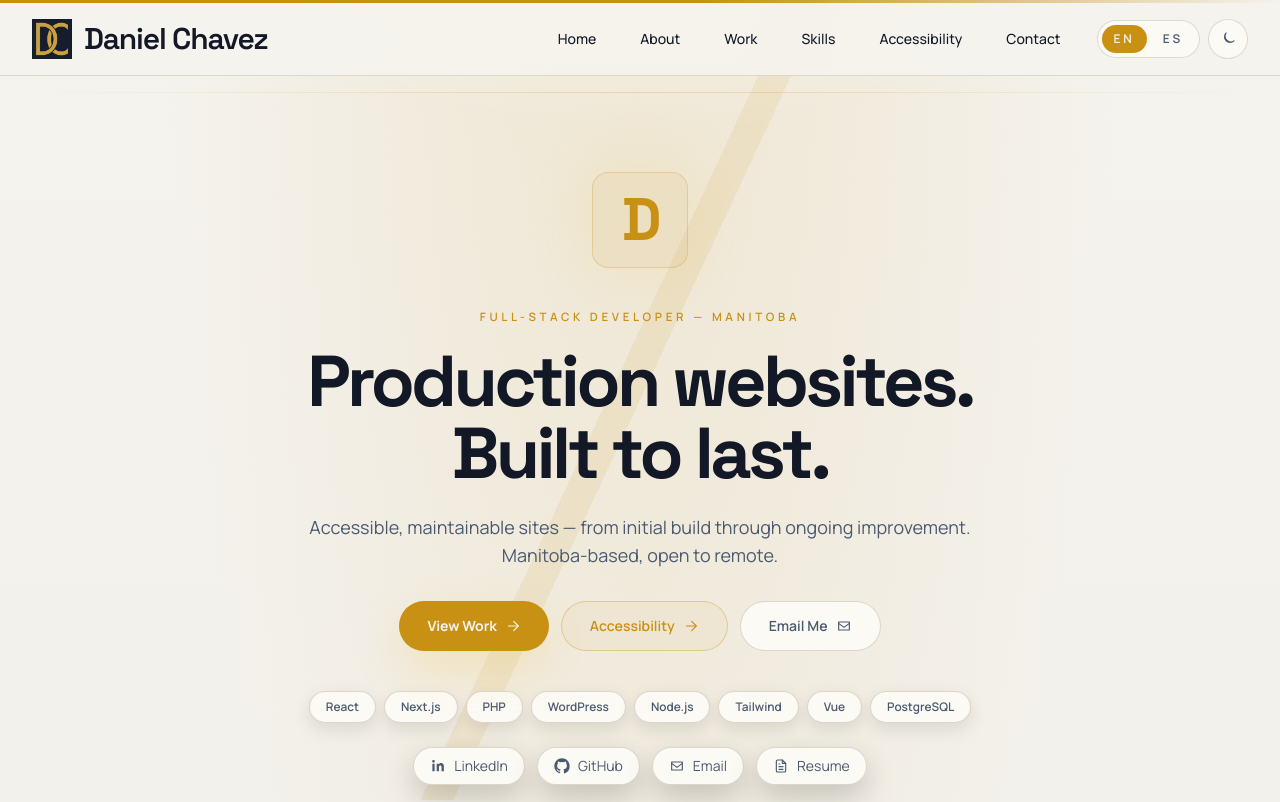
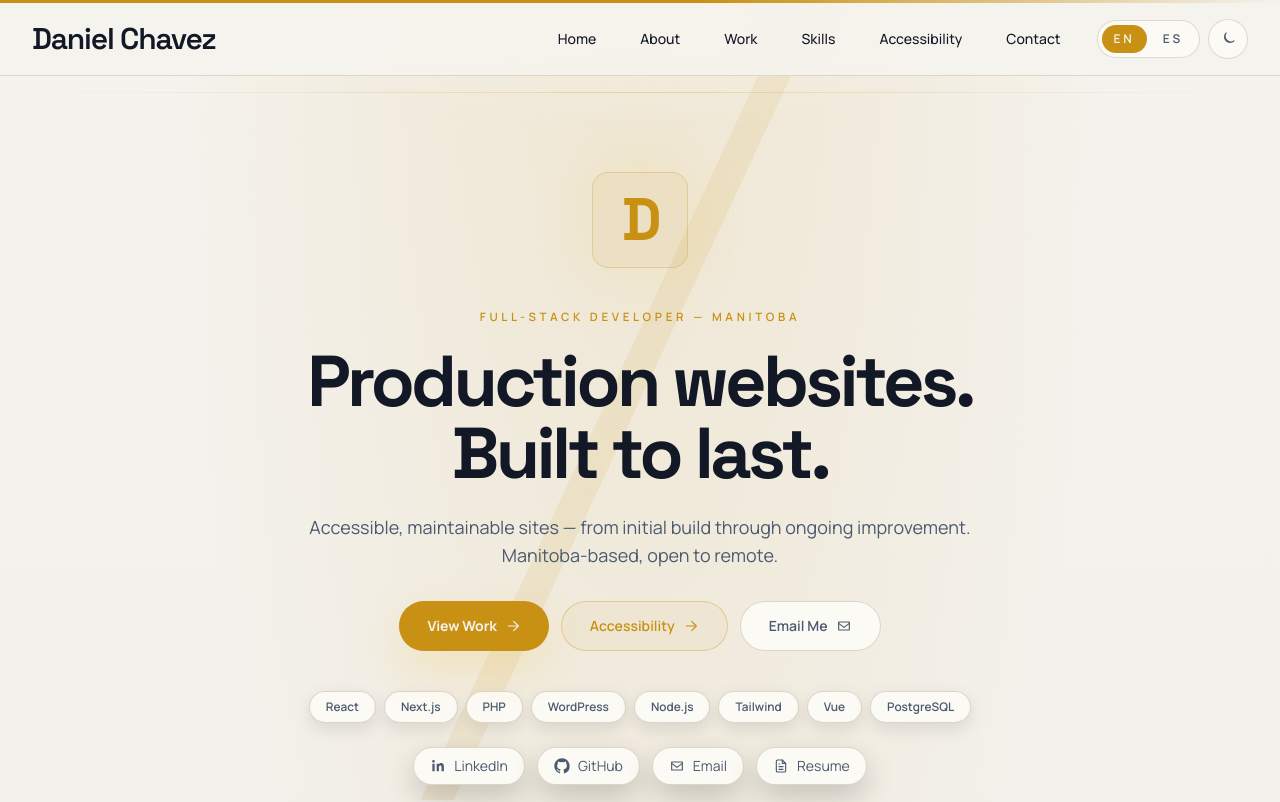
Before and after one commit to dchavez3395/Portfolio2026, a React (Vite) app: page / in a window 1280 px wide. Shown: the top 802 px of the page. Built offline with nearby package versions, Linux system fonts and the light colour scheme.

Commit message:
fix: remove logo mark — text-only nav and hero, no brand icon

```diff
--- a/src/App.jsx
+++ b/src/App.jsx
@@ -579,19 +579,6 @@ const ResumeIcon = ({ className = "" }) => (
   </svg>
 );
 
-const BrandLogo = ({ className = "" }) => (
-  <div
-    className={`relative flex items-center justify-center rounded-2xl ${className}`}
-  >
-    <img
-      src="/dc-logo.webp"
-      alt="Daniel Chavez brand logo"
-      className="h-28 w-28 object-contain"
-      loading="eager"
-    />
-  </div>
-);
-
 const AccessibilityPage = ({ t, sectionLink }) => (
   <>
     <header className="relative w-full bg-gradient-to-b from-surface-muted via-surface to-surface-muted overflow-hidden">
@@ -1029,9 +1016,6 @@ function App() {
             <div
               className="flex flex-col justify-center w-full max-w-2xl text-left"
             >
-              <div className="mb-4">
-                <BrandLogo className="h-28 w-28" />
-              </div>
               <p className="text-base md:text-lg font-semibold text-accent tracking-wide">
                 {t.hero.greeting}
               </p>
--- a/src/SiteApp.jsx
+++ b/src/SiteApp.jsx
@@ -1463,16 +1463,10 @@ function SiteApp() {
               onClick={closeNav}
               className="flex items-center gap-3 rounded-2xl focus-visible:outline-none focus-visible:ring-2 focus-visible:ring-gold focus-visible:ring-offset-2 focus-visible:ring-offset-canvas"
             >
-              <img
-                src="/dc-logo.webp"
-                alt="Daniel Chavez"
-                className="h-10 w-10 object-contain"
-                loading="eager"
-              />
-              <div className="font-display text-2xl font-semibold leading-none tracking-[-0.04em] text-ink sm:text-3xl">
+              <span className="font-display text-2xl font-semibold leading-none tracking-[-0.04em] text-ink sm:text-3xl">
                 <span className="hidden sm:inline">Daniel Chavez</span>
                 <span className="sm:hidden">DC</span>
-              </div>
+              </span>
             </Link>
 
             <div className="hidden items-center gap-6 lg:flex">
```
Also changed, not shown: public/favicon.svg.
